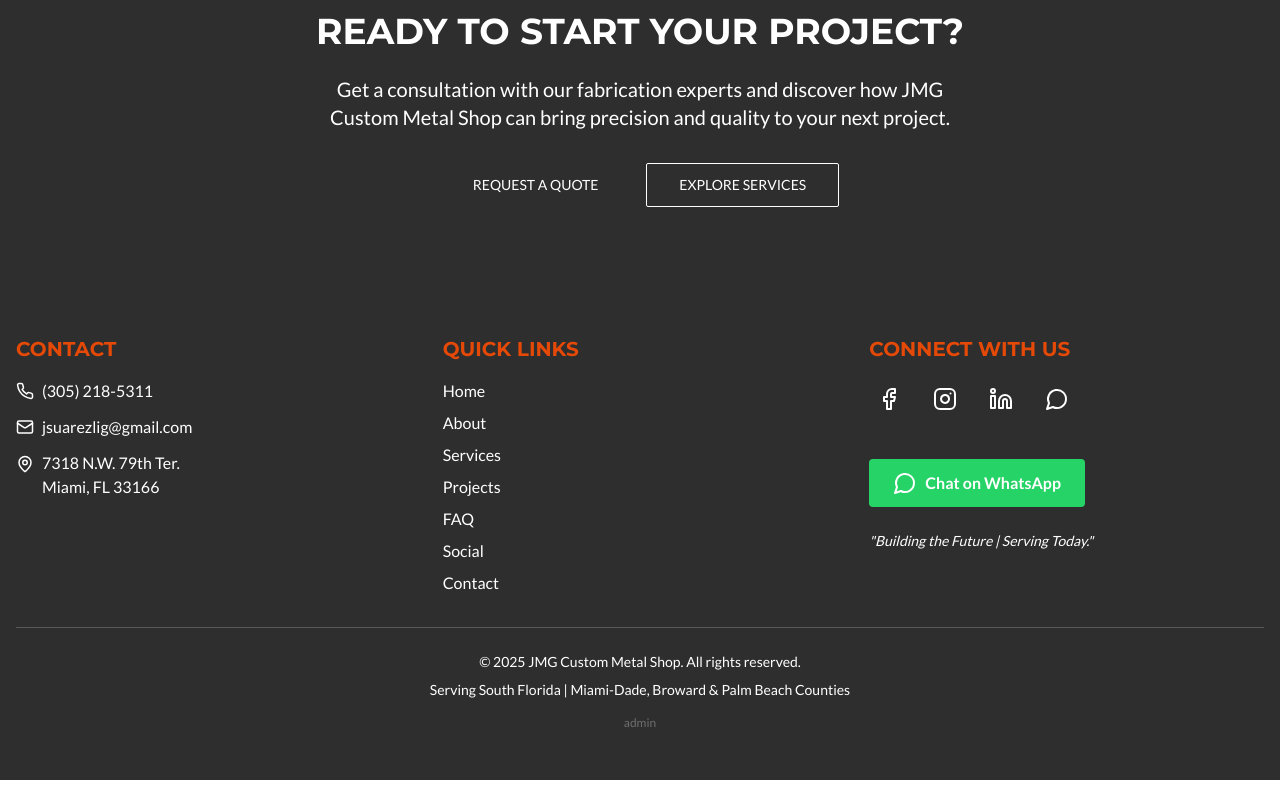
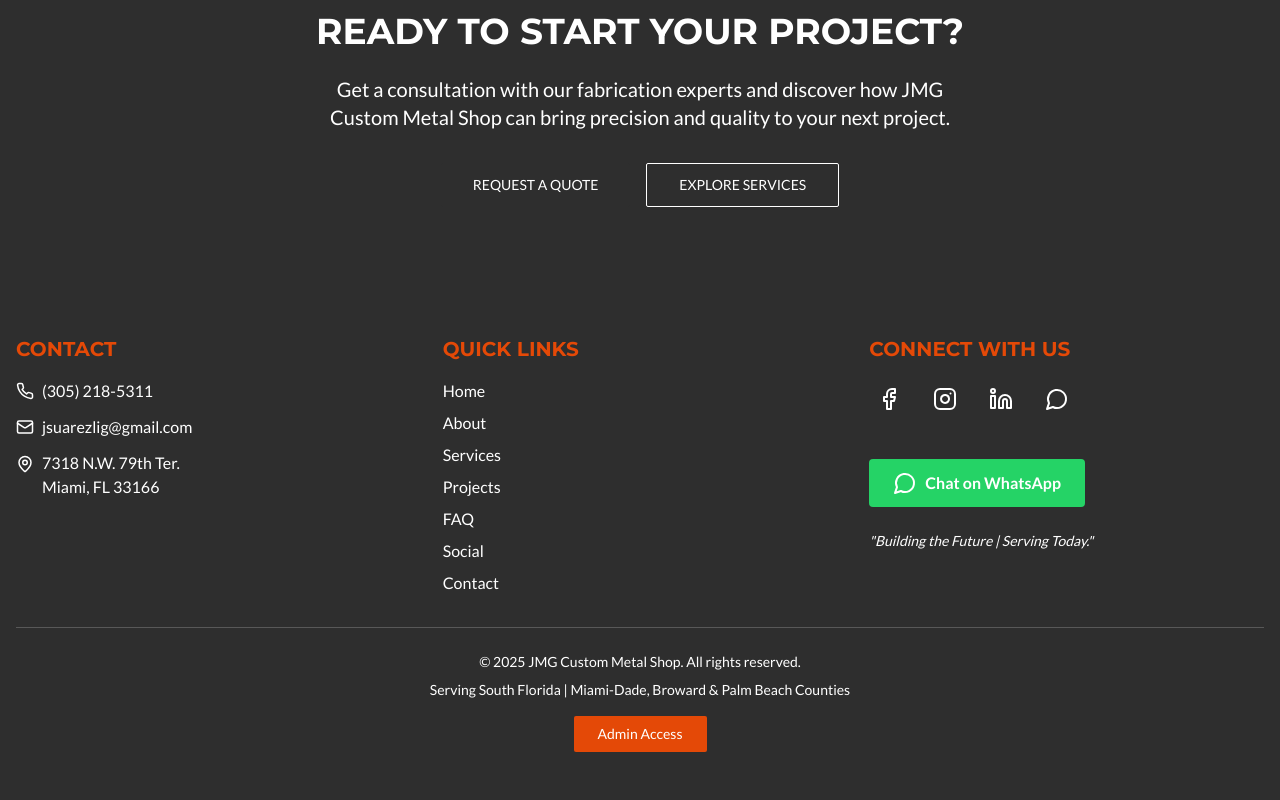
Before and after one commit to mariafffernanda/jmg-craft-forge, a React (Vite) app: page / in a window 1280 px wide. Shown: the part 2089-2889 px from the top of the page. Built offline with nearby package versions, Linux system fonts and the light colour scheme; the HTML template or start-up script is replaced by a standard one.

Commit message:
Add admin access button

```diff
--- a/src/components/Footer.tsx
+++ b/src/components/Footer.tsx
@@ -105,9 +105,12 @@ const Footer = () => {
         <div className="border-t border-primary-foreground/20 pt-6 text-center text-sm">
           <p>© 2025 JMG Custom Metal Shop. All rights reserved.</p>
           <p className="mt-2">Serving South Florida | Miami-Dade, Broward & Palm Beach Counties</p>
-          <div className="mt-3">
-            <Link to="/auth" className="text-xs opacity-30 hover:opacity-100 transition-opacity">
-              admin
+          <div className="mt-4">
+            <Link
+              to="/auth"
+              className="inline-flex items-center gap-2 px-6 py-2 bg-accent text-accent-foreground rounded-md hover:bg-accent/90 transition-colors font-medium text-sm"
+            >
+              Admin Access
             </Link>
           </div>
         </div>
```
